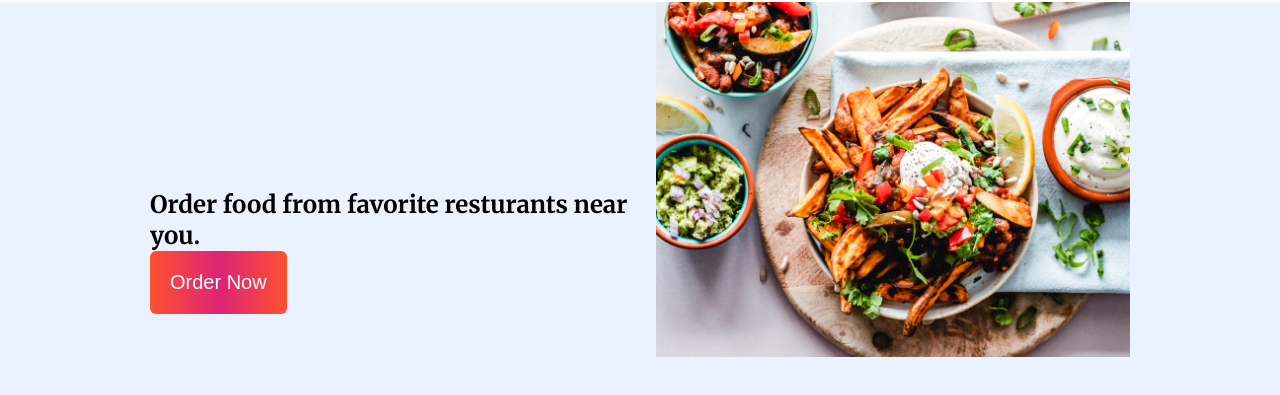
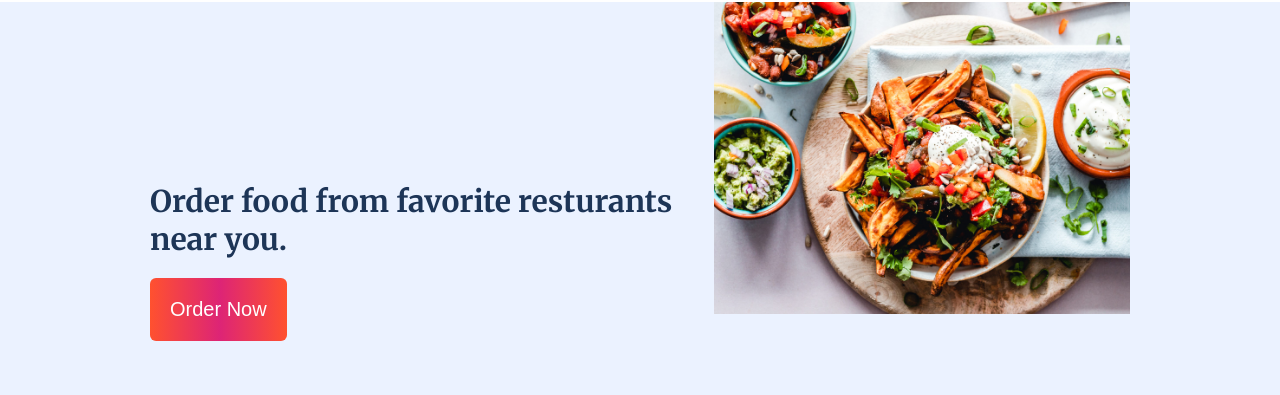
Before and after one commit to hellosaad/mission-1, a plain HTML site: page index.html in a window 1280 px wide. Shown: the part 123-518 px from the top of the page. Drawn offline with Linux system fonts and the light colour scheme.

Commit message:
add navbar and hero

```diff
--- a/index.html
+++ b/index.html
@@ -32,11 +32,13 @@
                <img src="./assets/hero.jpg" alt="hero image" class="hero__image" />
            </div>
            <div class="hero__description">
-               <h1 class="hero__text">Order food from favorite resturants near you.</h1>
+               <h1 class="hero__text">Order food from favorite
+                resturants near you.</h1>
                <button class="button__primary">Order Now</button>
            </div>
-
        </section>
+       <!--Explore menu-->
+       <section class="explore__menu__container"></section>
     </main>
 
 
--- a/style.css
+++ b/style.css
@@ -8,7 +8,7 @@
 /*global style */
 
 body{
-    font-family: "Merriweather";
+    font-family: "Merriweather", sans-serif;
     background-color: #ebf2ff;
     overflow-x: hidden;
 }
@@ -52,6 +52,7 @@ body{
 .hero__container{
     width: 100%;
     justify-content: space-between;
+    gap: 10px;
 }
 
 .hero__image__container{
@@ -60,6 +61,12 @@ body{
 
 .hero__image{
     width: 100%;
+}
+.hero__text{
+    font-size: 30px;
+    color: #1d3557;
+    margin: 20px 0;
+
 }
 
 @media (min-width: 768px){
```
